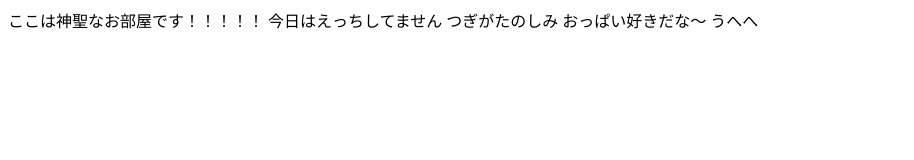
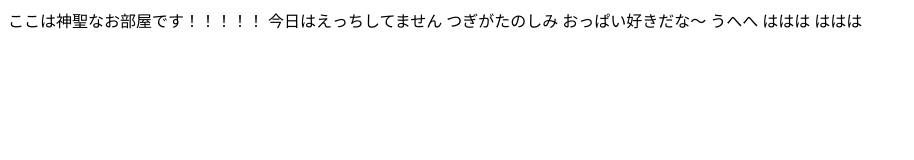
Before and after one commit to hattorisaho/html-sample, a website: page public/index.html in a window 1280 px wide. Shown: the whole page, without its empty margins (0-914 px from the left). Drawn offline with Linux system fonts and the light colour scheme.

Commit message:
Update index.html
てきとうだよ

```diff
--- a/public/index.html
+++ b/public/index.html
@@ -11,4 +11,6 @@
 つぎがたのしみ
 おっぱい好きだな～
 うへへ
+ははは
+ははは
 </body>
```
